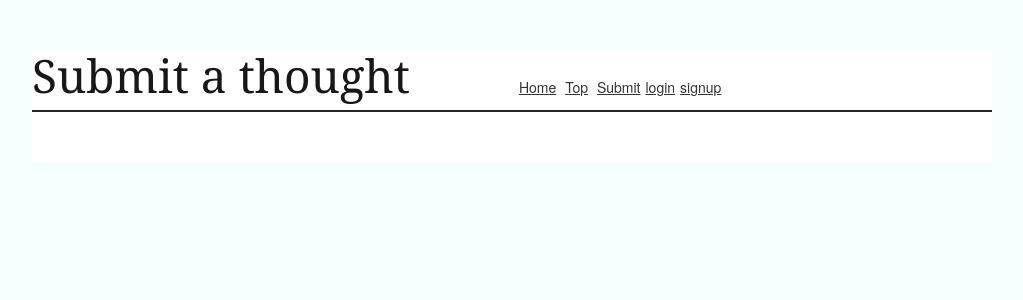
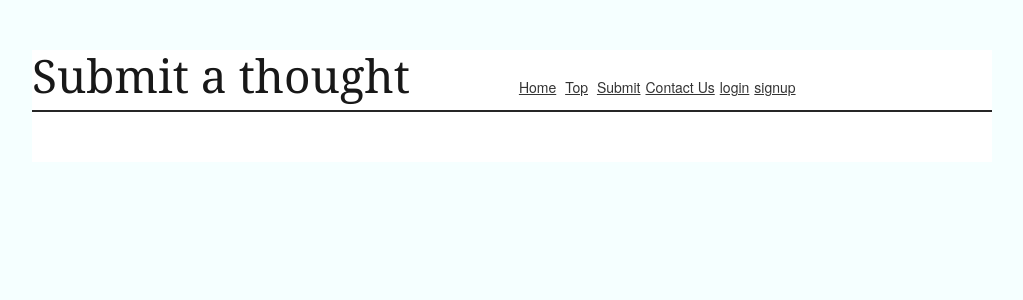
Before and after one commit to joaquin112/MDD-Project, a CodeIgniter app: page /MDD/index.php/main/submit in a window 1280 px wide. Shown: the top 300 px of the page, without its empty margins (128-1151 px from the left). Run offline with CodeIgniter, Linux system fonts and the light colour scheme; data that the repository does not hold is empty.

Commit message:
added contact & profile links

```diff
--- a/application/views/main.php
+++ b/application/views/main.php
@@ -46,7 +46,7 @@
 	<div class="container">
 
 
-	<h1 class="remove-bottom"><?php echo $title; ?></h1><ul id="navigation">  <li><a href="./">Home</a></li>   <li><a href="top">Top</a></li>     <li><a href="submit">Submit</a></li><?php if (!$this->tank_auth->is_logged_in()) { ?><li><a href = 'login'>login</a><li><a href = 'signup'>signup</a></li><?php } ?></ul>
+	<h1 class="remove-bottom"><?php echo $title; ?></h1><ul id="navigation">  <li><a href="./">Home</a></li>   <li><a href="top">Top</a></li>     <li><a href="submit">Submit</a></li><li><a href = 'contact'>Contact Us</a></li><?php if (!$this->tank_auth->is_logged_in()) { ?><li><a href = 'login'>login</a><li><a href = 'signup'>signup</a></li><?php } else {?> <li><a href = 'profile'>My Profile</a> <?} ?></ul>
 
 
 	<hr />
```
